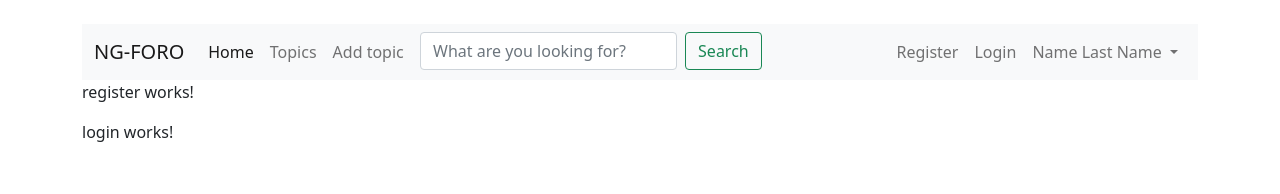
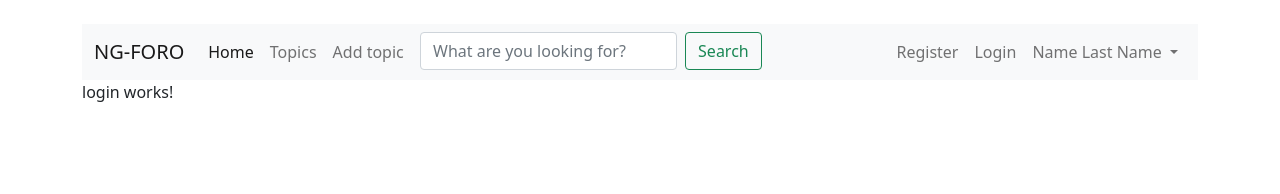
Before and after one commit to ferralespereira/foro-angular, an Angular app: page / in a window 1280 px wide. Shown: the top 194 px of the page. Built offline with nearby package versions, Linux system fonts and the light colour scheme.

Commit message:
creating and confoguration router

```diff
--- a/src/app/app.component.html
+++ b/src/app/app.component.html
@@ -62,6 +62,6 @@
  </nav>
 
 <!-- contenido -->
-<register></register>
-<login></login>
+<router-outlet></router-outlet>
+
 </div>
--- /dev/null
+++ b/src/app/app.routing.ts
@@ -0,0 +1,19 @@
+// Importar los modulos del router
+import { ModuleWithProviders } from '@angular/core';
+import { Routes, RouterModule } from '@angular/router';
+
+// Importar componentes
+import { LoginComponent } from './components/login/login.component';
+import { RegisterComponent } from './components/register/register.component';
+
+// Array de tutas
+const appRoutes: Routes = [
+  { path: '', component:LoginComponent },
+  { path: 'login', component:LoginComponent },
+  { path: 'register', component:RegisterComponent },
+  { path: '**', component:LoginComponent }
+];
+
+// Exportar configuracion
+export const appRoutingProviders: any[] = [];
+export const routing: ModuleWithProviders<any> = RouterModule.forRoot(appRoutes);
```
Also changed, not shown: src/app/app.module.ts (+6 -2 lines).
